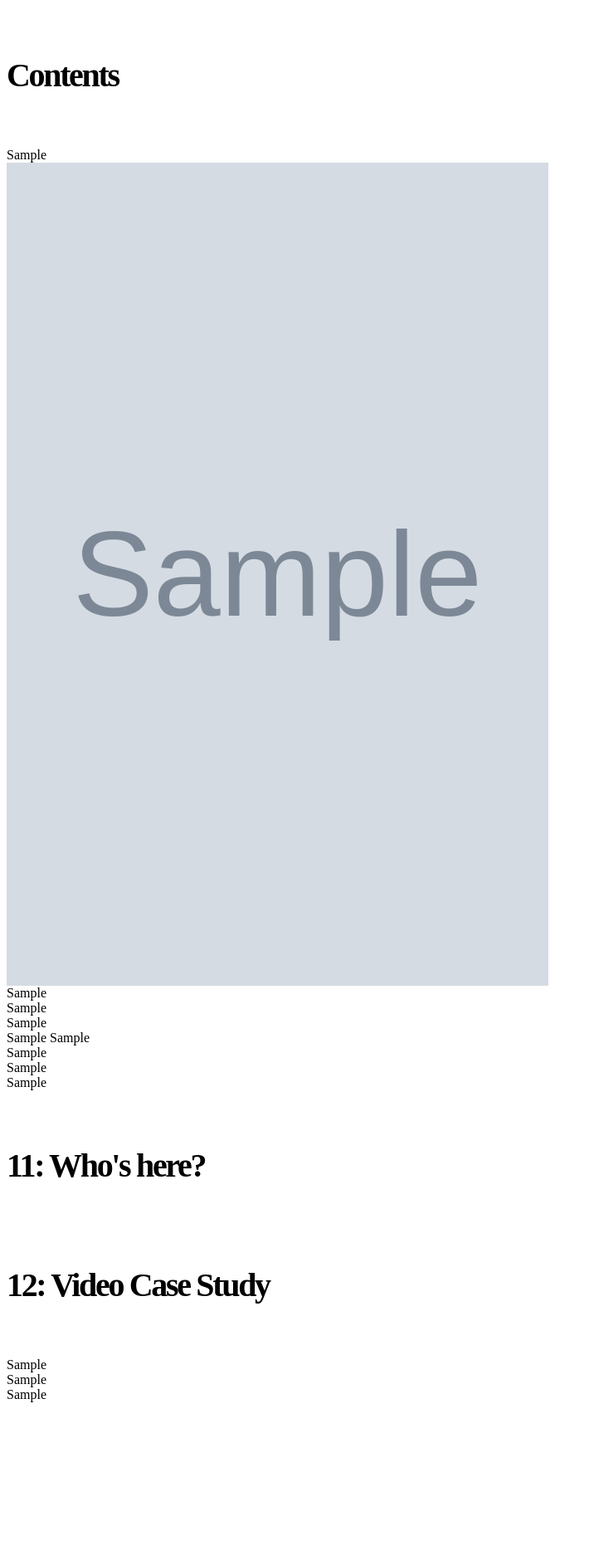
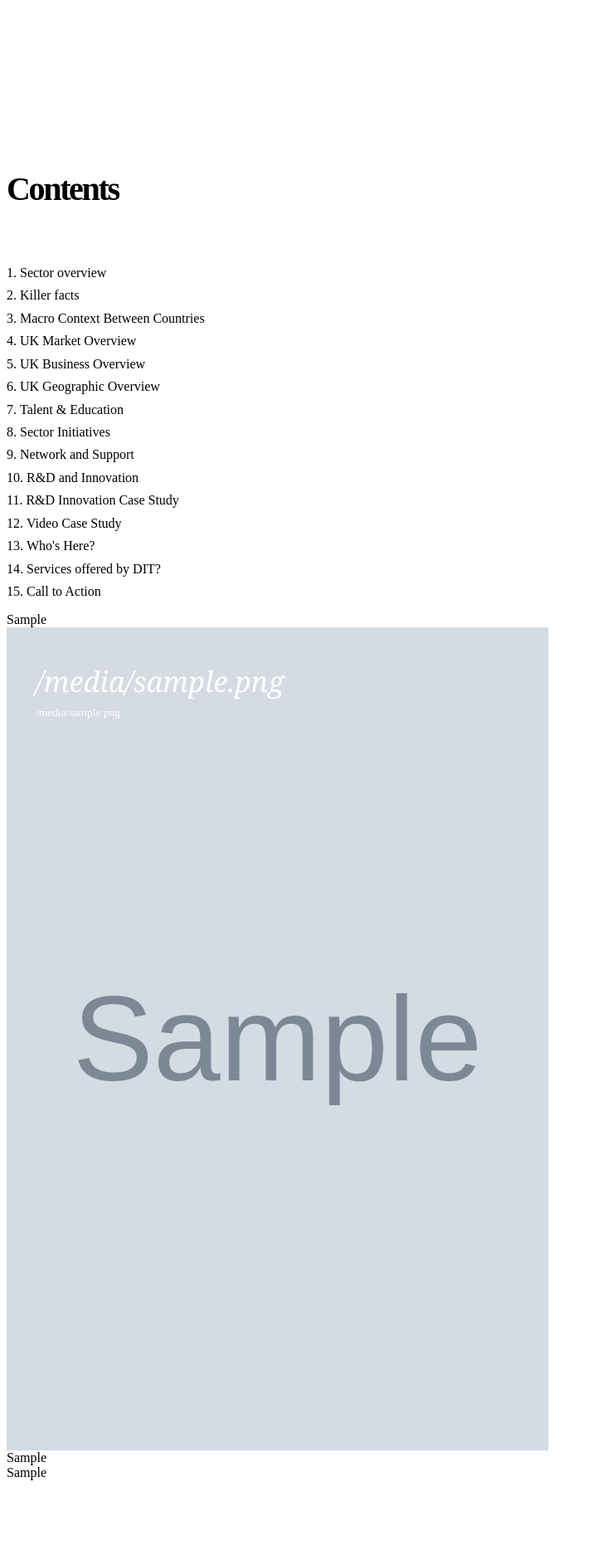
Before and after one commit to uktrade/invest-pir-api, a Django app: template investment_report/templates/investment_report.html in a window 1280 px wide. Shown: the part 44-1912 px from the top of the page at 83% size, without its empty margins (0-716 px from the left). Before the commit the page ends 1734 px from the top, so only its background shows below. Run offline with Django 3.2, Linux system fonts and the light colour scheme; the template is opened without the code that fills it: most values are stand-ins (such as "Sample title", 1, 10 or a date in 2020); grey boxes marked "Sample" are stand-in pictures.

Commit message:
CSS updates

```diff
--- a/investment_report/templates/investment_report.html
+++ b/investment_report/templates/investment_report.html
@@ -11,18 +11,34 @@
     {% autoescape off %}
 
     <header class="onlyprint">
-
       <div id="unionjackheader">
         <img src="{% static "images/unionjack.png" %}"/>
       </div>
-
       <div id="headerslogan">{% trans "Expand your business to Britain" %}</div>
     </header>
 
 
-
-    <section>
-      <h1>{% trans "Contents" %}</h1>
+    <section class="toc">
+      <div class="section-body content-margin">
+        <h1>{% trans "Contents" %}</h1>
+        <ol>
+          <li> {% trans "Sector overview" %}</li>
+          <li> {% trans "Killer facts" %}</li>
+          <li> {% trans "Macro Context Between Countries" %}</li>
+          <li> {% trans "UK Market Overview" %}</li>
+          <li> {% trans "UK Business Overview" %}</li>
+          <li> {% trans "UK Geographic Overview" %}</li>
+          <li> {% trans "Talent & Education" %}</li>
+          <li> {% trans "Sector Initiatives" %}</li>
+          <li> {% trans "Network and Support" %}</li>
+          <li> {% trans "R&D and Innovation" %}</li>
+          <li> {% trans "R&D Innovation Case Study" %}</li>
+          <li> {% trans "Video Case Study" %}</li>
+          <li> {% trans "Who's Here?" %}</li>
+          <li> {% trans "Services offered by DIT?" %}</li>
+          <li> {% trans "Call to Action" %}</li>
+        </ol>
+      </div>
     </section>
 
     <div class="page-break"></div>
@@ -30,30 +46,58 @@
     <section class="sectoroverview">
 
       <div class="sectoroverview__body">
-        <div class="sectoroverview__body__text">
+        <div class="section-body sectoroverview__body__text">
         {{ sector_overview.to_html_fragment }}
         </div>
       </div>
 
-
-      <div class="sectoroverview__footer" style="background-image: url({{sector_overview.footer_image.url}})"><span></span></div>
+      <div class="sectoroverview__footer"
+           style="background-image: url({{sector_overview.footer_image.url}})">
+          <div class="sectoroverview__footer__copy">
+            {{sector_overview.footer_image_copy}}
+          </div>
+          <div class="sectoroverview__footer__attribution">
+            {{sector_overview.footer_image_copy_attribution}}
+          </div>
+      </div>
     </section>
 
 
     <div class="page-break"></div>
 
-    <section>
-      {{ killer_facts.to_html_fragment }}
+    <section class="text-large">
+      <div class="section-body content-margin">
+        {{ killer_facts.to_html_fragment }}
+      </div>
     </section>
 
-    <section>
-      {{ uk_market_overview.to_html_fragment }}
+
+    <section class="text-large">
+      <div class="section-body content-margin">
+        {{ macro_context.to_html_fragment }}
+      </div>
     </section>
 
-    <section>
-      {{ uk_geo_overview.to_html_fragment }}
+
+    <div class="page-break"></div>
+
+    <section class="full-page">
+      <h1>{% trans "4. UK Market Overview" %}</h1>
+      <div class="full-page__spread"></div>
     </section>
 
+
+    <div class="page-break"></div>
+
+    <section class="full-page">
+      <h1>{% trans "5. UK Business Info" %}</h1>
+      <div class="full-page__spread"></div>
+    </section>
+
+    <div class="page-break"></div>
+
+
+    <!--
     <section>
       {{ talent_and_education_generic.to_html_fragment }}
       {{ talent_and_education_by_sector.to_html_fragment }}
@@ -93,6 +137,7 @@
     <section>
       {{ testimonials.to_html_fragment }}
     </section>
+    --!>
 
     {% endautoescape %}
   </body>
--- a/static/src/investment-report.css
+++ b/static/src/investment-report.css
@@ -3,6 +3,8 @@ $black: #1e1348;
 
 $column: 25.42mm;
 $columnGap: 4.586mm;
+$pageMargin: 17.639mm;
+$pageMarginTop: 11.642mm;
 
 
 body {
@@ -14,10 +16,10 @@ body {
 
 @page {
   size: A4;
-  margin-top: 11.642mm;
-  margin-left: 17.639mm;
-  margin-right: 17.639mm;
-  margin-bottom: 17.639mm;
+  margin-top: $pageMarginTop;
+  margin-left: $pageMargin;
+  margin-right: $pageMargin;
+  margin-bottom: $pageMargin;
   border-top: solid 0.5pt $black;
 
   @top-left {
@@ -68,9 +70,10 @@ h1 {
   margin-top: 17.639mm;
   font-weight: bold;
   font-size: 30pt;
-  padding-bottom: 8.164mm;
+  padding-bottom: 5.564mm;
   border-bottom: solid $red 6pt;
   letter-spacing: -1.75pt;
+  line-height: 100%;
 }
 
 sup {
@@ -87,22 +90,49 @@ sup {
   }
 }
 
-section > p:first-of-type, section > ul:first-of-type {
+.toc {
+  margin-top: 55mm;
+}
+
+.toc ol {
+  list-style: decimal inside none;
+  padding-left: 0;
+  margin-left: 0;
+  margin-top: 13.5mm;
+}
+
+.toc li {
+  margin-top: 2.5mm;
+}
+
+
+
+.section-body > p:first-of-type, .section-body > ul:first-of-type {
   margin-top: 13.406mm;
 }
 
-section > p, section > ul > li {
+.section-body > p, .section-body > ul > li {
   margin-top: 0.8rem;
   margin-bottom: 0.8rem;
+}
+
+
+.section-body ul {
+  margin-left: 0;
+  padding-left: 0.45cm;
 }
 
 .relative {
   position: relative;
 }
 
+.content-margin {
+  margin-left: $column + $columnGap;
+}
+
 .footnote {
   hr {display: none;}
-  ol {margin: 0; padding: 0; width: $column;}
+  ol {margin: 0; padding: 0; width: $column; list-style-type: none;}
 
   li {
     margin-top: 0.3rem;
@@ -115,6 +145,7 @@ section > p, section > ul > li {
 
   p {
     margin: 0;
+    margin-top: 0;
     line-height: 1.1;
   }
 
@@ -122,6 +153,8 @@ section > p, section > ul > li {
     display: none;
   }
 }
+
+/* special case flexbox layout */
 
 .sectoroverview {
   width: 172.674mm;
@@ -147,4 +180,33 @@ section > p, section > ul > li {
   flex-grow: 1;
   background-size: cover;
   background-position: center;
+  color: white;
+  overflow: hidden;
 }
+
+.sectoroverview__footer__copy {
+  font-style: italic;
+  font-family: "Georgia";
+  font-size: 25.74pt;
+  margin-top: 11.35mm;
+  margin-left: 9.244mm;
+  width: 50%;
+  line-height: 33.1pt;
+}
+
+.sectoroverview__footer__attribution {
+  font-size: 10.1pt;
+  width: 50%;
+  margin-top: 2mm;
+  margin-left: 9.244mm;
+}
+
+.full-page h1 {
+  margin-top: 22.639mm;
+  margin-bottom: 0;
+}
+
+.full-page__spread {
+  height: 225.97mm;
+  background: lightgrey;
+}
```
